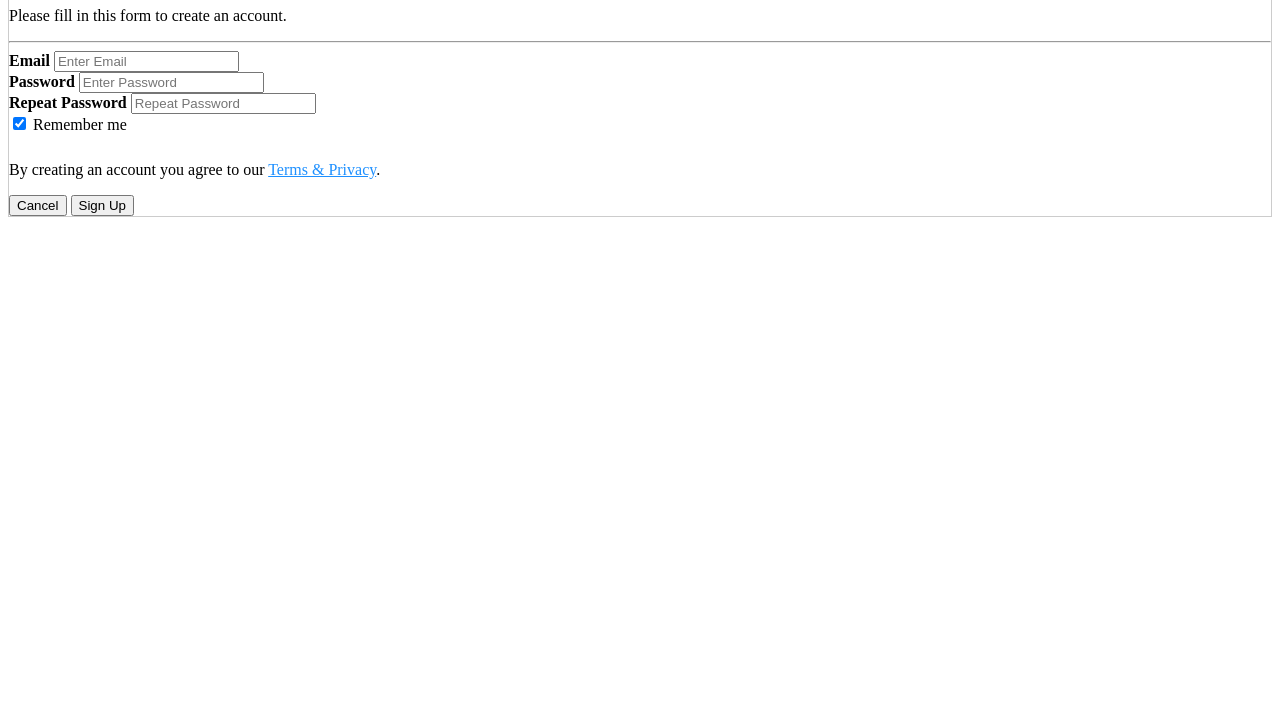
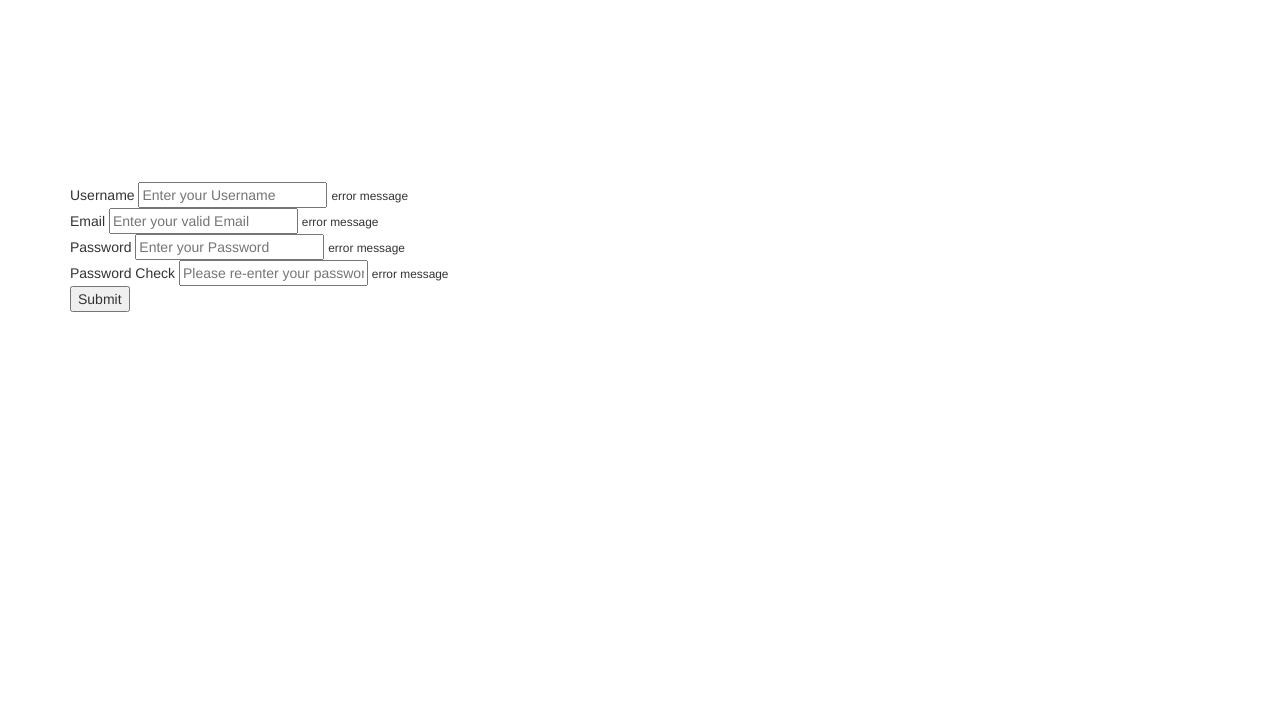
Before and after one commit to west557/Enterprise_Development_MVP, a website: page html/Sign_Up.html in a window 1280 px wide. Shown: the part 82-800 px from the top of the page. Drawn offline with nearby package versions, Linux system fonts and the light colour scheme.

Commit message:
Fifth commit changes to the CSS and sign-up page

```diff
--- a/html/Sign_Up.html
+++ b/html/Sign_Up.html
@@ -7,9 +7,50 @@
     <title>Create Account</title>
     <link href="https://fonts.googleapis.com/css?family=Caveat|Montserrat:400,600&display=swap" rel="stylesheet">
     <link rel="stylesheet" href="/css/Sign_Up.css">
+    <link rel="stylesheet" href="https://maxcdn.bootstrapcdn.com/bootstrap/3.3.7/css/bootstrap.min.css">
 </head>
 <body>
-    <form action="action_page.php" style="border:1px solid #ccc">
+
+  <div class="div container">
+    <div class="div header">
+      <h2>Registration Form</h2>
+      <div><i class="glyphicon glyphicon-cloud" style="height: 200px;"></i></div>
+      <form action="backend.php" class="main">
+        <div class="form">
+          <label1 for="">Username</label1>
+          <input type="text" placeholder="Enter your Username" id="username" autocomplete="off">
+          <i class="fas"></i>
+          <i class="fas"></i>
+          <small class="message">error message</small>
+        </div>
+        <div class="form">
+          <label1 for="">Email</label1>
+          <input type="email" placeholder="Enter your valid Email" id="Email" autocomplete="off">
+          <i class="fas"></i>
+          <i class="fas"></i>
+          <small class="message">error message</small>
+        </div>
+        <div class="form">
+          <label1 for="">Password</label1>
+          <input type="text" placeholder="Enter your Password" id="password1" autocomplete="off">
+          <i class="fas"></i>
+          <i class="fas"></i>
+          <small class="message">error message</small>
+        </div>
+        <div class="form">
+          <label1 for="">Password Check</label1>
+          <input type="text" placeholder="Please re-enter your password" id="username" autocomplete="off">
+          <i class="fas"></i>
+          <i class="fas"></i>
+          <small class="message">error message</small>
+        </div>
+        <button>Submit</button>
+      </form>
+    </div>
+  </div>
+
+
+    <!-- <form action="action_page.php" style="border:1px solid #ccc">
         <div class="container">
           <h1>Sign Up</h1>
           <p>Please fill in this form to create an account.</p>
@@ -35,6 +76,6 @@
             <button type="submit" class="signupbtn">Sign Up</button>
           </div>
         </div>
-      </form>
+      </form> -->
 </body>
 </html>
```
